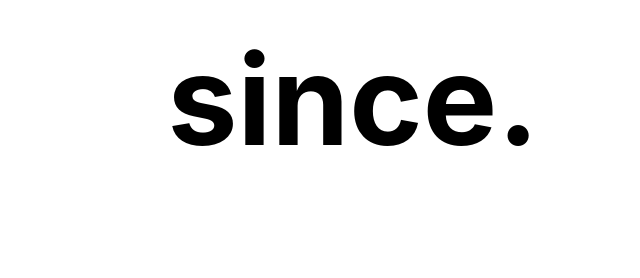
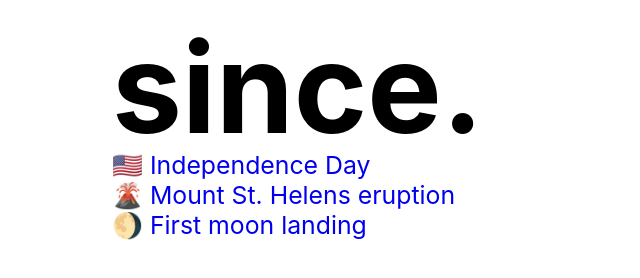
Before and after one commit to jsnmrs/since, a plain HTML site: page index.html in a window 1280 px wide. Shown: the whole page, without its empty margins (94-734 px from the left). Drawn offline with Linux system fonts and the light colour scheme.

Commit message:
Examples on landing

```diff
--- a/index.html
+++ b/index.html
@@ -13,6 +13,7 @@
       font-family: -apple-system, BlinkMacSystemFont, 'Segoe UI', Helvetica, Arial, sans-serif, 'Apple Color Emoji', 'Segoe UI Emoji', 'Segoe UI Symbol';
       margin: 0 auto;
       padding: 1em;
+      max-width: 35em;
     }
     h1, p {
       line-height: 1;
@@ -22,19 +23,32 @@
 
     h1 {
       font-size: 64px;
+    }
+
+    p {
+      font-size: 2em;
+    }
+
+    #example p {
+      font-size: 1em;
+      margin: 1em 0 .25em;
+    }
+
+    #label {
       text-align: center;
     }
-    p {
-      font-size: 2em;
-      margin: 1em;
+
+    a:link {
+      text-decoration: none;
+    }
+
+    ul {
+      list-style-type: none;
+      padding-left: 0;
+      margin: 0;
     }
 
     @media screen and (min-width: 600px) {
-      body {
-        display: flex;
-        align-items: center;
-        justify-content: space-evenly;
-      }
       h1 {
         font-size: 125px;
       }
@@ -42,12 +56,28 @@
         font-size: 3em;
         max-width: 10em;
       }
+
+      #example {
+        font-size: 1em;
+      }
+
+      #label {
+        text-align: left;
+      }
     }
   </style>
 </head>
 
 <body>
-<h1 id="label">since.</h1>
+<h1 id="label"></h1>
+<div id="example">
+  <h1>since.</h1>
+  <ul>
+    <li><a href="?then=1776-07-04&label=🇺🇸">🇺🇸 Independence Day</a></li>
+    <li><a href="?then=1980-05-18T08%3A32%3A17&label=🌋">🌋 Mount St. Helens eruption</a></li>
+    <li><a href="?then=1969-07-20T20%3A18%3A00&label=🌖">🌖 First moon landing</a></li>
+  </ul>
+</div>
 <p id="since"></p>
 
 <script src="js/moment.js"></script>
@@ -75,6 +105,7 @@
 
   if (urlParams.label) {
     document.getElementById("label").textContent = urlParams.label;
+    document.getElementById("example").remove();
     document.title = document.title + " " + urlParams.label;
   }
 
```
